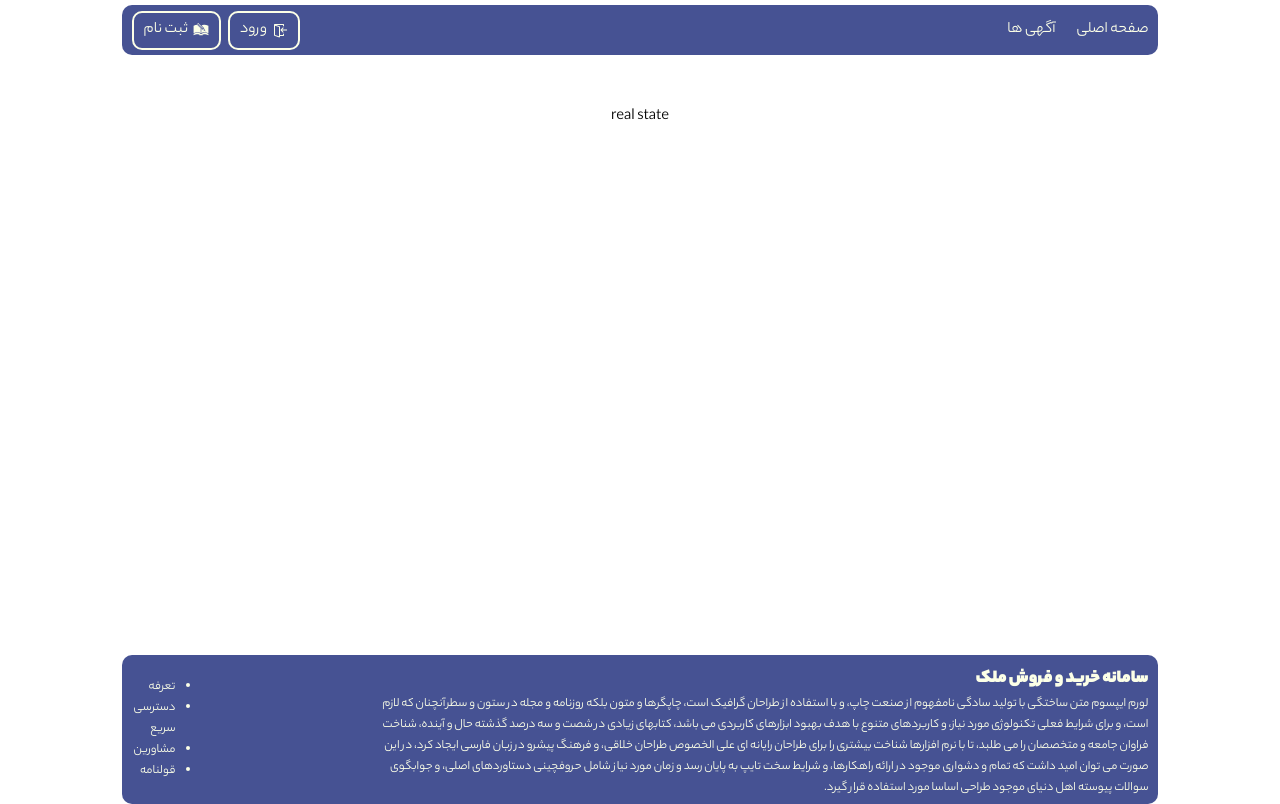
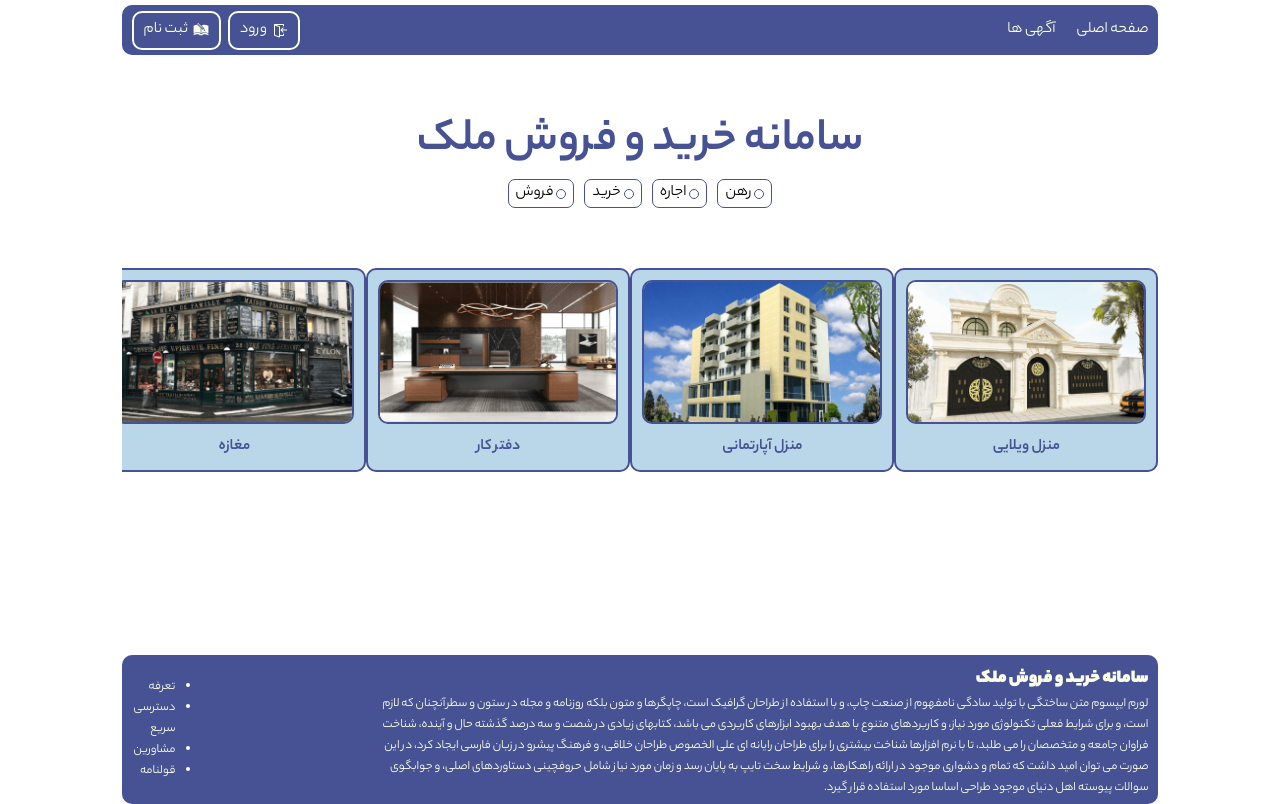
Before and after one commit to mohammadbayatzadeh/real-state, a Next.js app: page / in a window 1280 px wide. Built offline with nearby package versions, Linux system fonts and the light colour scheme; no server answers.

Commit message:
home page design

```diff
--- a/src/app/page.js
+++ b/src/app/page.js
@@ -1,3 +1,7 @@
-export default function Home() {
-  return <main>real state</main>;
+import HomePage from "@/components/templates/HomePage";
+
+function page() {
+  return <HomePage />;
 }
+
+export default page;
--- /dev/null
+++ b/src/components/modules/CategoryCard.js
@@ -0,0 +1,19 @@
+//styles
+import Image from "next/image";
+import styles from "./CategoryCard.module.css";
+function CategoryCard({ name, title, link }) {
+  return (
+    <div className={styles.container}>
+      <Image
+        src={`/images/${name}.png`}
+        alt={title}
+        width={240}
+        height={144}
+        priority={true}
+      />
+      <p>{title}</p>
+    </div>
+  );
+}
+
+export default CategoryCard;
--- /dev/null
+++ b/src/components/modules/CategoryCard.module.css
@@ -0,0 +1,21 @@
+.container {
+  padding: 10px;
+  border-radius: 10px;
+  background-color: var(--color-second);
+  border: 2px solid var(--color-first);
+  margin: 0 auto;
+  transition: 0.5s all ease;
+  cursor: pointer;
+}
+.container img {
+  border-radius: 10px;
+  border: 2px solid var(--color-first);
+}
+.container p {
+  text-align: center;
+  color: var(--color-first);
+  font-weight: 300;
+}
+.container:hover {
+  transform: translateY(-10px);
+}
--- /dev/null
+++ b/src/components/templates/HomePage.js
@@ -0,0 +1,43 @@
+//styles
+import Link from "next/link";
+import styles from "./HomePage.module.css";
+import CategoryCard from "../modules/CategoryCard";
+
+function HomePage() {
+  const services = ["رهن", "اجاره", "خرید", "فروش"];
+  const cities = [
+    "تهران",
+    "شیراز",
+    "اصفهان",
+    "رشت",
+    "اهواز",
+    "بزد",
+    "کرج",
+    "مشهد",
+    "خرم آباد",
+    "قزوین",
+  ];
+  return (
+    <div className={styles.container}>
+      <div className={styles.banner}>
+        <h3>سامانه خرید و فروش ملک</h3>
+        <ul>
+          {services.map((i, index) => (
+            <li key={index}>
+              <span></span>
+              <Link href="/">{i}</Link>
+            </li>
+          ))}
+        </ul>
+      </div>
+      <div className={styles.category}>
+        <CategoryCard name="villa" title="منزل ویلایی" />
+        <CategoryCard name="apartment" title="منزل آپارتمانی" />
+        <CategoryCard name="office" title="دفتر کار " />
+        <CategoryCard name="store" title="مغازه" />
+      </div>
+    </div>
+  );
+}
+
+export default HomePage;
--- /dev/null
+++ b/src/components/templates/HomePage.module.css
@@ -0,0 +1,37 @@
+.container {
+  width: 100%;
+}
+.banner h3 {
+  font-size: 3em;
+  color: var(--color-first);
+  font-weight: 300;
+  text-align: center;
+}
+
+.banner ul {
+  width: 100%;
+  justify-content: center;
+  display: flex;
+  list-style: none;
+}
+.banner li {
+  display: flex;
+  align-items: center;
+  padding: 1px 7px;
+  border: 1px solid var(--color-first);
+  border-radius: 7px;
+  margin: 0 5px;
+}
+.banner span {
+  width: 10px;
+  height: 10px;
+  border: 1px solid var(--color-first);
+  border-radius: 50%;
+  margin-left: 3px;
+}
+.category {
+  width: 100%;
+  display: flex;
+  justify-content: space-between;
+  margin: 60px 0;
+}
```
